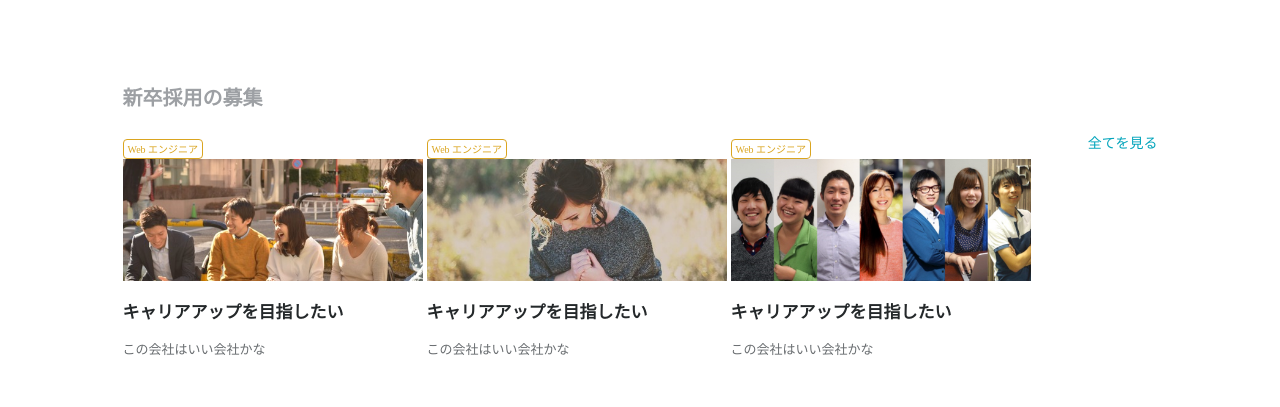
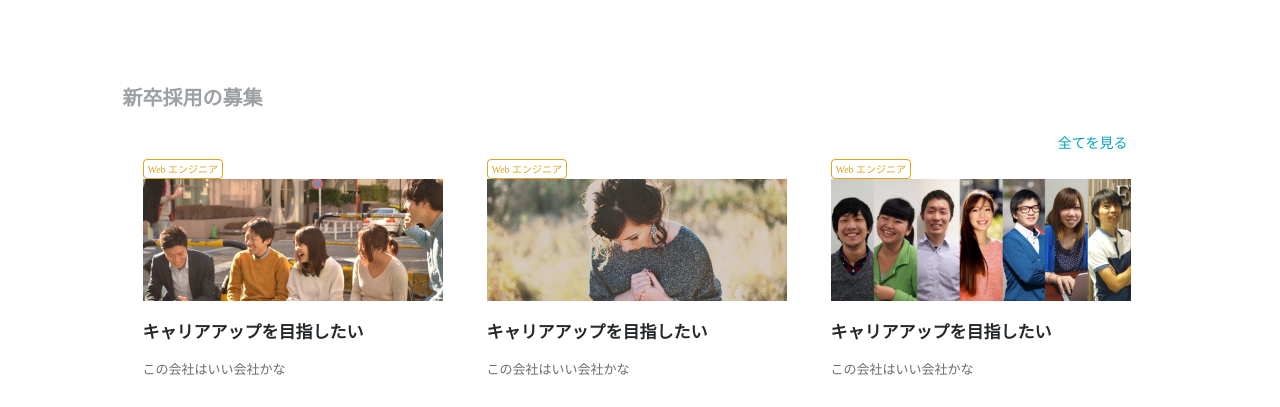
Before and after one commit to wantedly-archive/spring-intern-2016-pre, a website: page app/index.html in a window 1280 px wide. Shown: the top 407 px of the page. Drawn offline with Linux system fonts and the light colour scheme.

Commit message:
edit box margin

```diff
--- a/app/css/style.css
+++ b/app/css/style.css
@@ -12,7 +12,7 @@
     -webkit-font-smoothing: antialiased;
 }
 .right_button {
-    right: 0;
+    right: 30px;
     top: 50px;
     font-size: 16px;
     color: #00A4BB;
@@ -24,6 +24,7 @@
     display: inline-block;
     width: 300px;
     height: 500px;
+    margin: 20px;
 }
 .category {
     display: inline-block;
```
